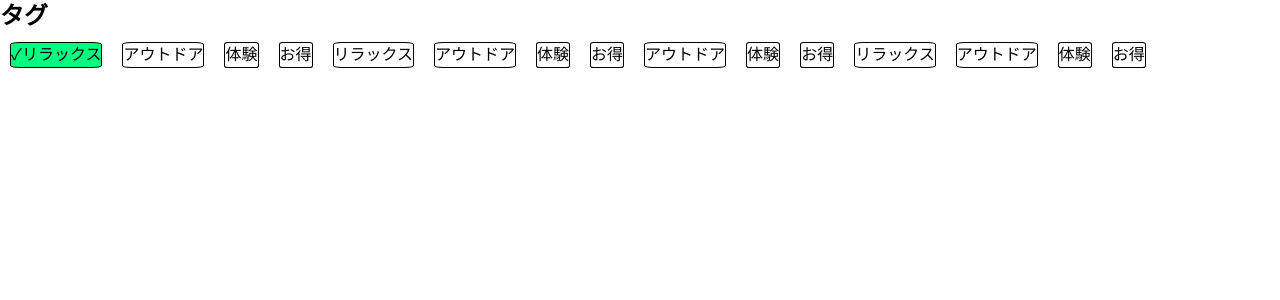
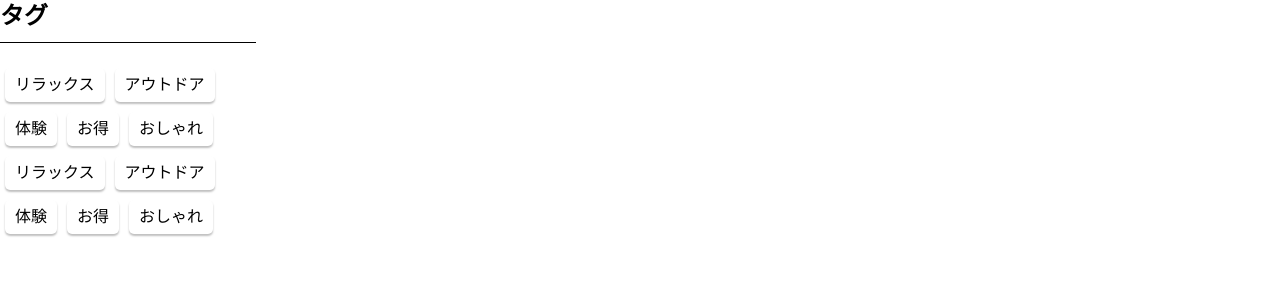
Before and after one commit to soloetsu/soloetsu_frontend, a React (Vite) app: page /tagAreaTest in a window 1280 px wide. Shown: the top 300 px of the page. Built offline with nearby package versions, Linux system fonts and the light colour scheme; a web font is replaced by a local one.

Commit message:
update TagボタンをCheckboxに切り分け

```diff
--- /dev/null
+++ b/src/components/Checkbox/index.jsx
@@ -0,0 +1,46 @@
+import React, { useState, useEffect } from "react";
+
+const CHILD_STYLE = {
+	margin: "5px",
+};
+
+const BUTTON_STYLE = {
+	border: "none",
+	borderRadius: "5px",
+	boxShadow: "0px 2px 2px 0px rgba(0, 0, 0, 0.25)",
+	padding: "5px 10px",
+};
+
+const ON_STYLE = {
+	background: "linear-gradient(135deg, #FFA800 0%, #FFD600 100%)",
+	color: "white",
+};
+
+const OFF_STYLE = {
+	background: "white",
+	color: "black",
+};
+
+// onClickでCheckboxのcheckを変更する
+// checkがtrueならonClickでfalseに、falseならtrueにする
+
+const Checkbox = ({ context, check = false }) => {
+	const [isChecked, setIsChecked] = useState(check);
+
+	useEffect(() => {
+		setIsChecked(check);
+	}, [check]);
+
+	return (
+		<div style={CHILD_STYLE}>
+			<button
+				style={isChecked ? { ...BUTTON_STYLE, ...ON_STYLE } : { ...BUTTON_STYLE, ...OFF_STYLE }}
+				onClick={() => setIsChecked(!isChecked)}
+			>
+				{context}
+			</button>
+		</div>
+	);
+};
+
+export default Checkbox;
--- a/src/components/TagArea/index.jsx
+++ b/src/components/TagArea/index.jsx
@@ -1,71 +1,42 @@
 import React from "react";
+import Checkbox from "@/components/Checkbox";
+import mergeStyle from "@/utils/mergeStyle";
 
 const DEFAULT_STYLE = {
-	display: "inline-block",
-	padding: "0.5rem 1rem",
-	border: "1px solid #ccc",
-	borderRadius: "0.25rem",
-	backgroundColor: "#fff",
-	fontSize: "1rem",
-	fontWeight: "400",
-	lineHeight: "1.5",
-	color: "#212529",
-	textAlign: "center",
-	whiteSpace: "nowrap",
-	verticalAlign: "middle",
-	cursor: "pointer",
-	userSelect: "none",
+	position: "relative",
 };
 
-const PARENT_STYLE = {
+const UNDERLINE_STYLE = {
+	content: "''",
+	position: "absolute",
+	left: 0,
+	width: "100%",
+	height: "1px",
+	backgroundColor: "#000000",
+	margin: "10px 0 20px",
+};
+
+const BOXES_STYLE = {
 	display: "flex",
 	alignItems: "flex-start",
 	flexWrap: "wrap",
 	height: "100%",
-}
+	marginTop: "31px",
+};
 
-const CHILED_STYLE = {
-	margin: "10px",
-}
-
-const BUTTON_STYLE = {
-	backgroundColor: "#fff",
-	border: '1px solid black',
-	borderRadius: "10%",
-}
-
-const BUTTON_STYLE_ONCLICK = {
-	backgroundColor: "#00ff7f",
-	border: '1px solid black',
-	borderRadius: "10%",
-}
-
-const CHECKMARK_STYLE = {
-}
-
-const Button = ({ tag }) => {
+const TagArea = ({ width, tags }) => {
+	const styleMerged = mergeStyle(DEFAULT_STYLE, { width: width });
 	return (
-		<div>
+		<div style={styleMerged}>
 			<h2>タグ</h2>
-					<div style={PARENT_STYLE}>
-  					<div style={CHILED_STYLE}><button style={BUTTON_STYLE_ONCLICK}><span style={CHECKMARK_STYLE}>&#x2713;</span>リラックス</button></div>
-  					<div style={CHILED_STYLE}><button style={BUTTON_STYLE}>アウトドア</button></div>
-  					<div style={CHILED_STYLE}><button style={BUTTON_STYLE}>体験</button></div>
-  					<div style={CHILED_STYLE}><button style={BUTTON_STYLE}>お得</button></div>
-  					<div style={CHILED_STYLE}><button style={BUTTON_STYLE}>リラックス</button></div>
-  					<div style={CHILED_STYLE}><button style={BUTTON_STYLE}>アウトドア</button></div>
-  					<div style={CHILED_STYLE}><button style={BUTTON_STYLE}>体験</button></div>
-  					<div style={CHILED_STYLE}><button style={BUTTON_STYLE}>お得</button></div>
-  					<div style={CHILED_STYLE}><button style={BUTTON_STYLE}>アウトドア</button></div>
-  					<div style={CHILED_STYLE}><button style={BUTTON_STYLE}>体験</button></div>
-  					<div style={CHILED_STYLE}><button style={BUTTON_STYLE}>お得</button></div>
-  					<div style={CHILED_STYLE}><button style={BUTTON_STYLE}>リラックス</button></div>
-  					<div style={CHILED_STYLE}><button style={BUTTON_STYLE}>アウトドア</button></div>
-  					<div style={CHILED_STYLE}><button style={BUTTON_STYLE}>体験</button></div>
-  					<div style={CHILED_STYLE}><button style={BUTTON_STYLE}>お得</button></div>
-				</div>
+			<span style={UNDERLINE_STYLE} />
+			<div style={BOXES_STYLE}>
+				{tags.map((tag, index) => (
+					<Checkbox key={index} context={tag} />
+				))}
+			</div>
 		</div>
 	);
 };
 
-export default Button;
+export default TagArea;
--- a/src/pages/TagAreaTest.jsx
+++ b/src/pages/TagAreaTest.jsx
@@ -2,7 +2,23 @@ import React from "react";
 import TagArea from "@/components/TagArea";
 
 const TagAreaTest = () => {
-	return <TagArea />;
+	return (
+		<TagArea
+			width="20%"
+			tags={[
+				"リラックス",
+				"アウトドア",
+				"体験",
+				"お得",
+				"おしゃれ",
+				"リラックス",
+				"アウトドア",
+				"体験",
+				"お得",
+				"おしゃれ",
+			]}
+		/>
+	);
 };
 
 export default TagAreaTest;
```
